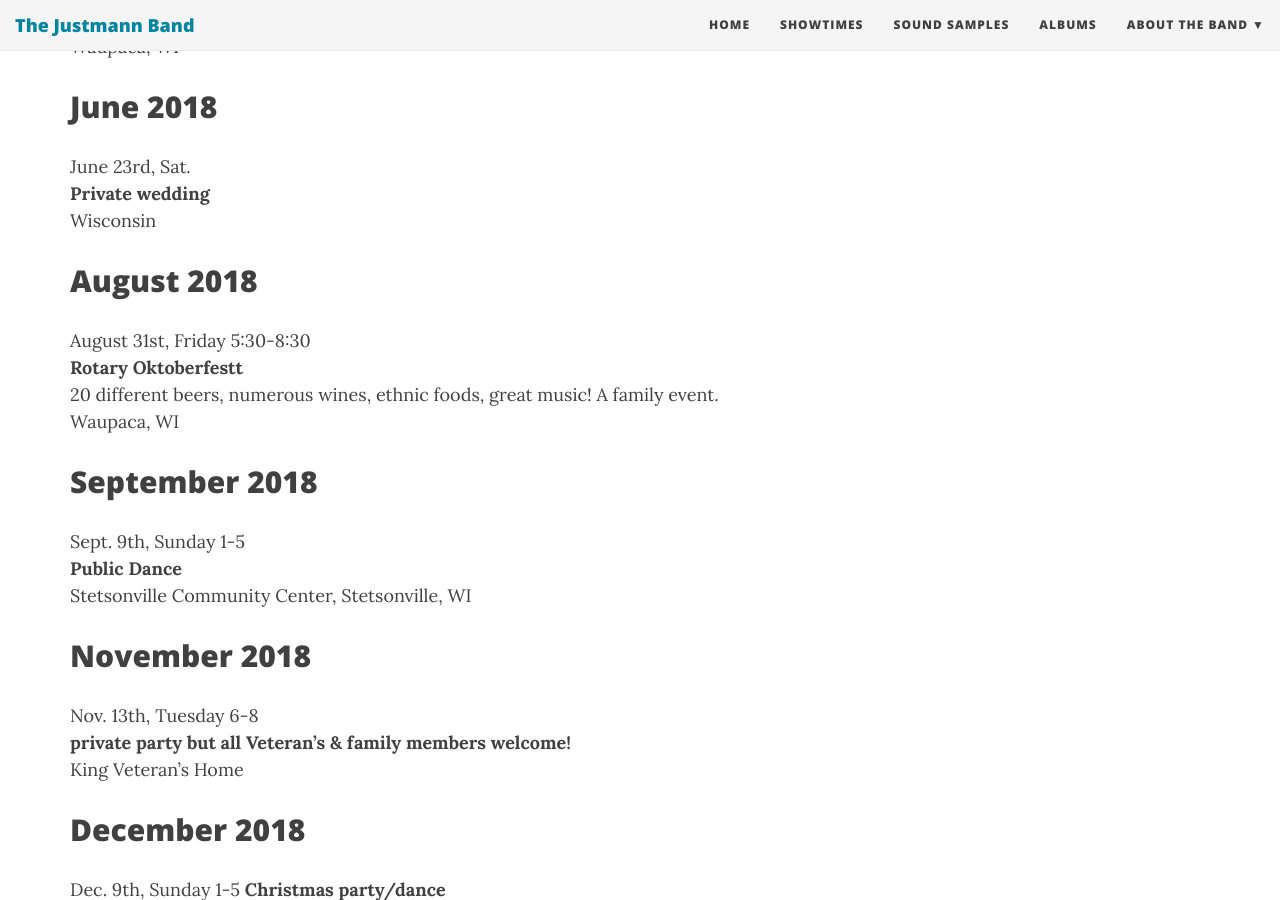
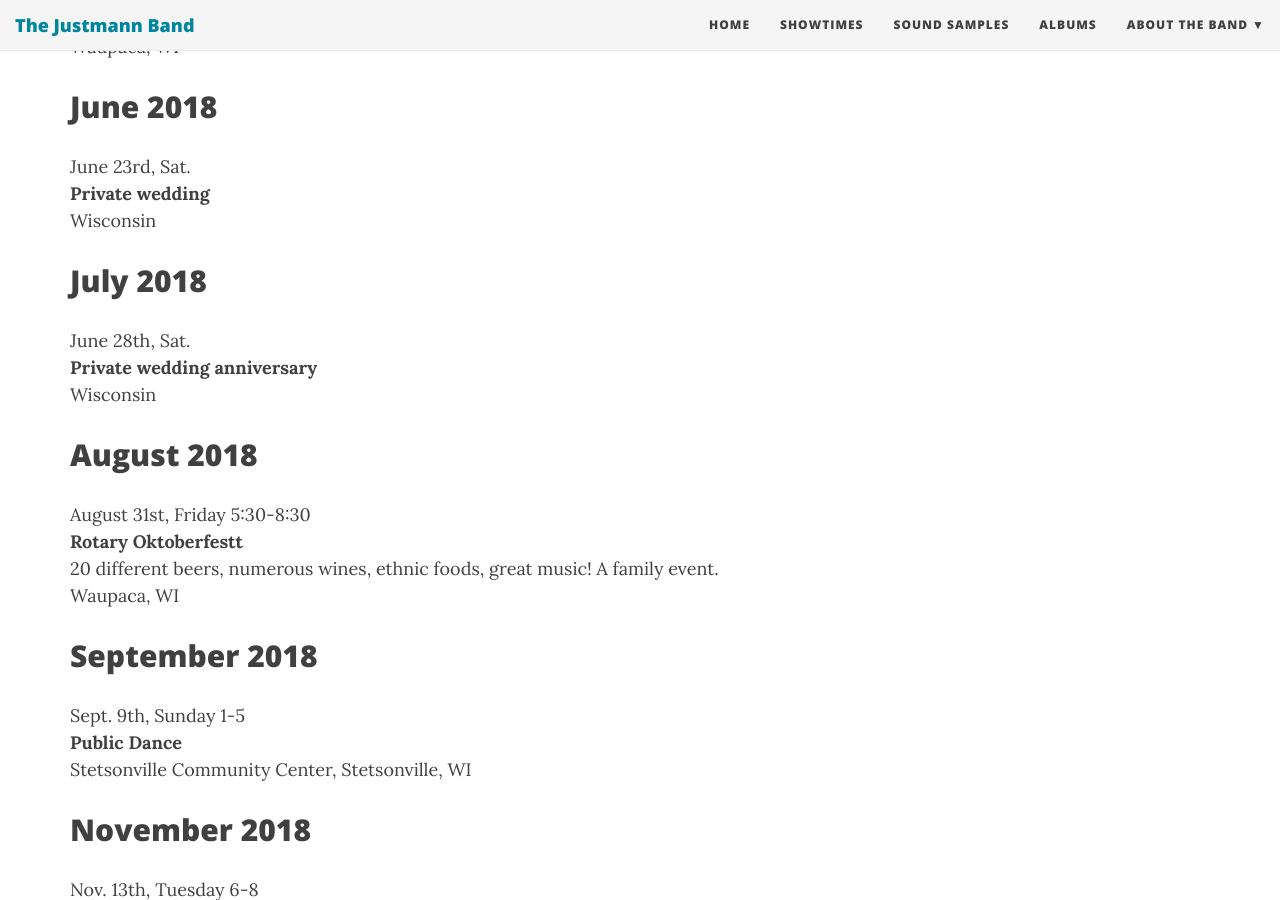
Before and after one commit to jcoenen/justmannband.com, a Jekyll site: the page built from showtimes.md, in a window 1280 px wide and 900 px high, scrolled down 808 px. Built offline with Jekyll 4.4.1, drawn with Linux system fonts in a browser that asks for light colours; nearby versions of some CDN libraries.

Commit message:
Update showtimes.md

```diff
--- a/showtimes.md
+++ b/showtimes.md
@@ -27,6 +27,11 @@ June 23rd, Sat.
 **Private wedding**
 Wisconsin
 
+## July 2018
+June 28th, Sat.
+**Private wedding anniversary**
+Wisconsin
+
 ## August 2018
 August 31st, Friday 5:30-8:30
 **Rotary Oktoberfestt**
```
